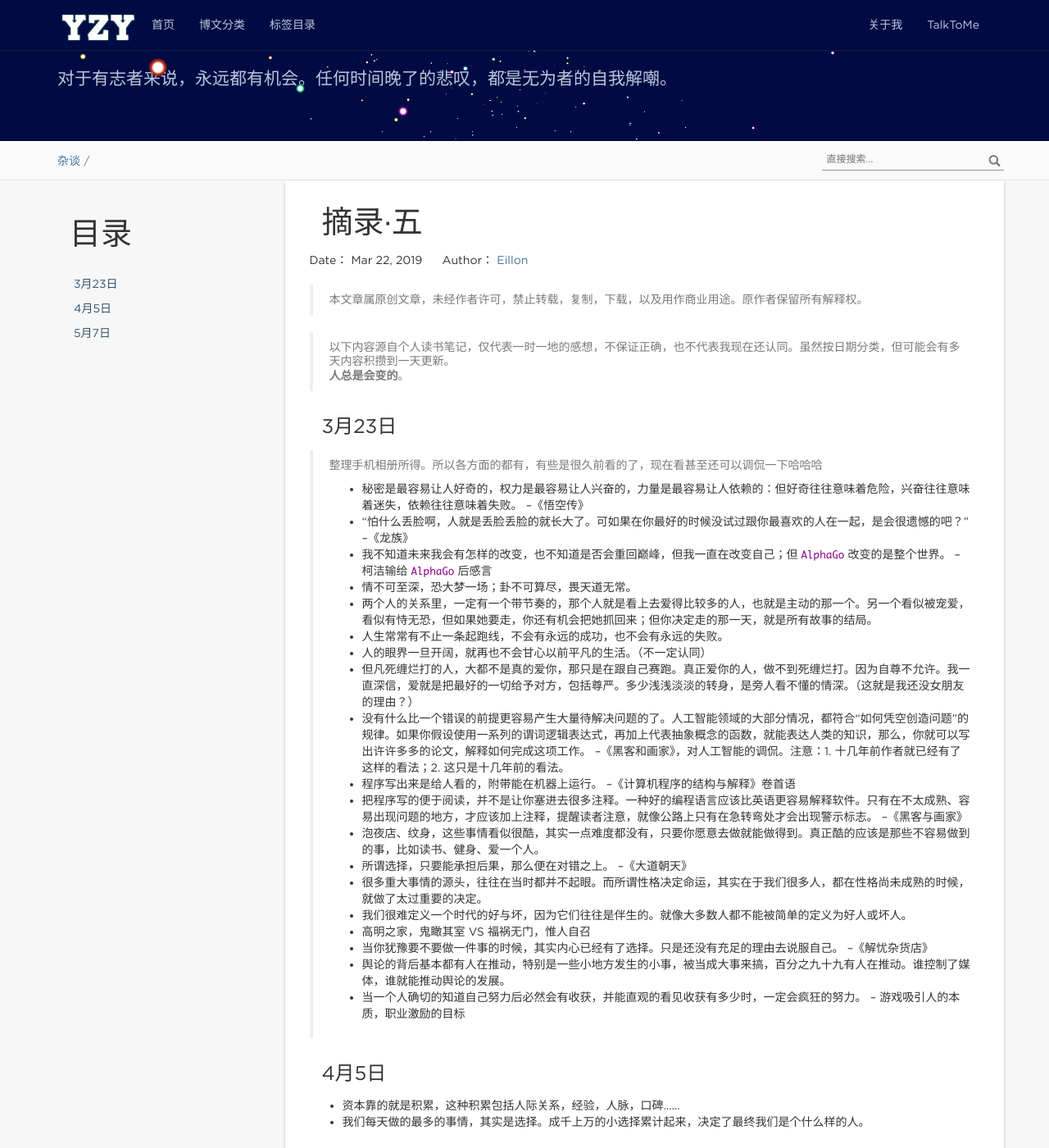
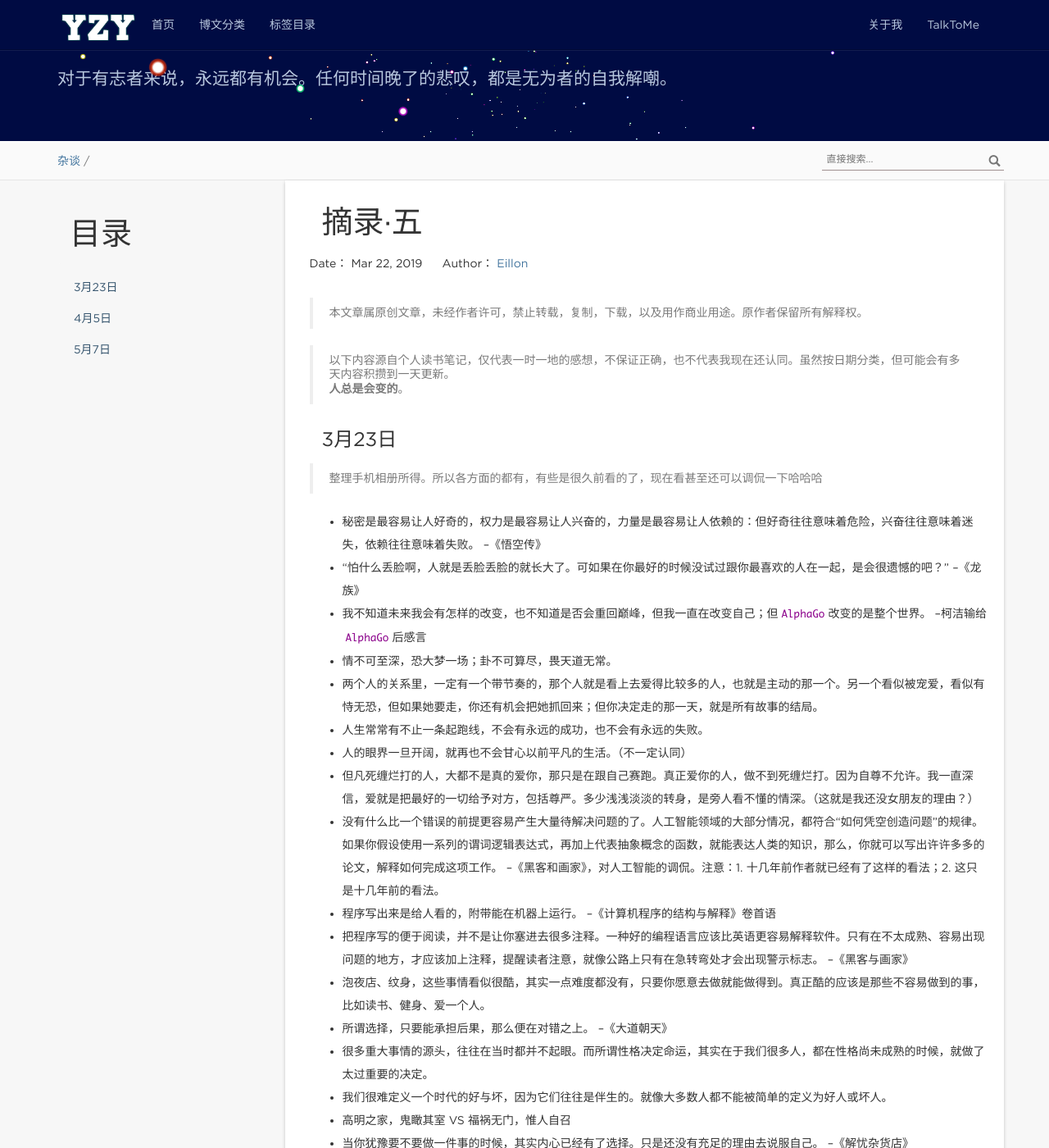
Before and after one commit to eillon/eillon.github.io, a Jekyll site: the page built from _posts/2019-03-23-摘录五.md, in a window 1280 px wide and 1400 px high. Shown: the whole window at 82% size. Built offline with Jekyll 4.4.1, drawn with Linux system fonts in a browser that asks for light colours; nearby versions of some CDN libraries; comment, search, counter and statistics services are not loaded.

Commit message:
改变行间距

```diff
--- a/_includes/head.html
+++ b/_includes/head.html
@@ -16,6 +16,7 @@
 
 	<style>
 		html{font-size: 100%}
+		body{line-height: 200%}
 	</style>
 
 	<!--[if lte IE 9]>
--- a/_posts/2019-03-23-摘录五.md
+++ b/_posts/2019-03-23-摘录五.md
@@ -15,6 +15,7 @@ tags: [摘录, 持续更新]
 
 ### 3月23日
 > 整理手机相册所得。所以各方面的都有，有些是很久前看的了，现在看甚至还可以调侃一下哈哈哈
+
 * 秘密是最容易让人好奇的，权力是最容易让人兴奋的，力量是最容易让人依赖的：但好奇往往意味着危险，兴奋往往意味着迷失，依赖往往意味着失败。 --《悟空传》
 * “怕什么丢脸啊，人就是丢脸丢脸的就长大了。可如果在你最好的时候没试过跟你最喜欢的人在一起，是会很遗憾的吧？”  --《龙族》
 * 我不知道未来我会有怎样的改变，也不知道是否会重回巅峰，但我一直在改变自己；但`AlphaGo`改变的是整个世界。  --柯洁输给`AlphaGo`后感言
```
Also changed, not shown: 1 other file.
